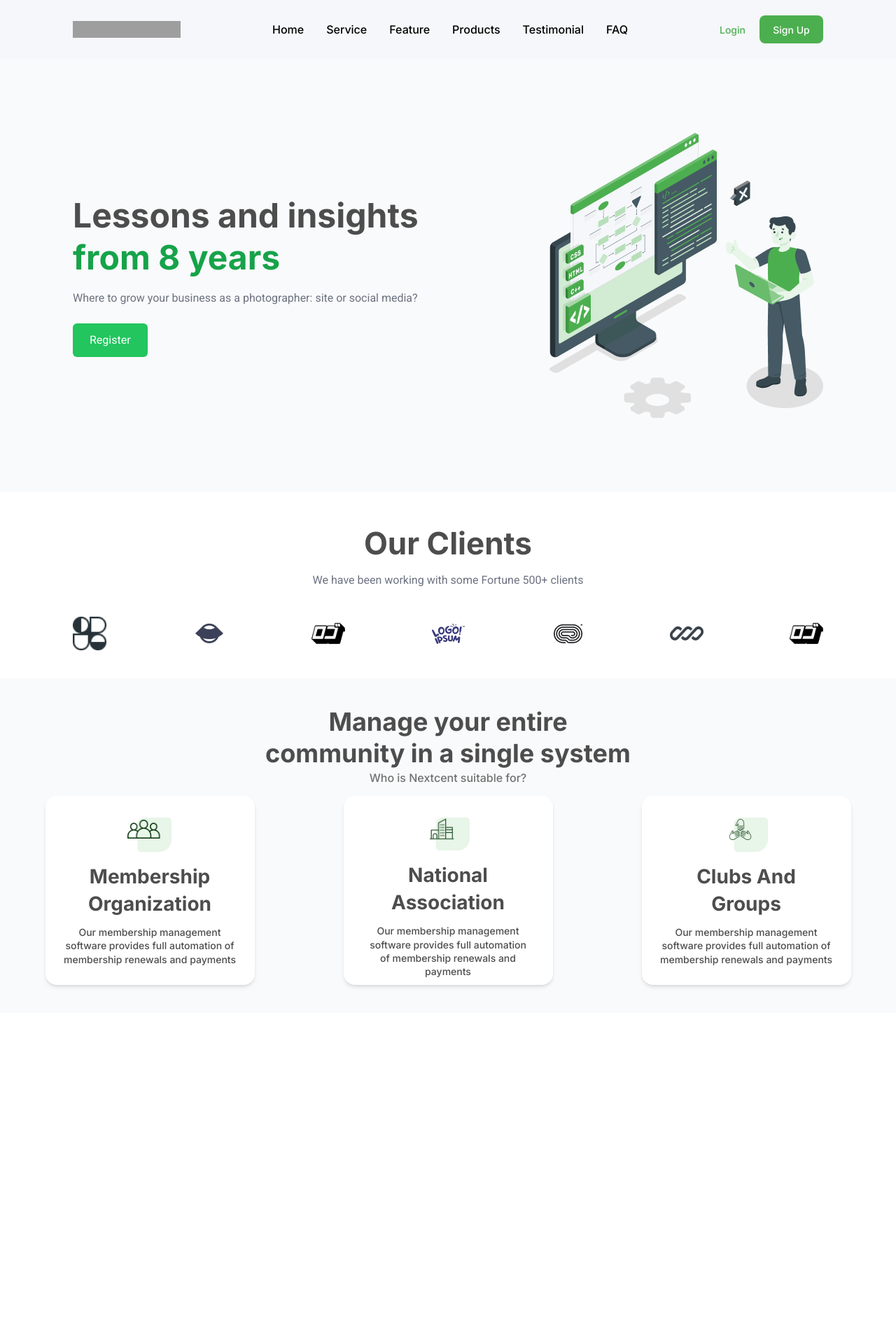
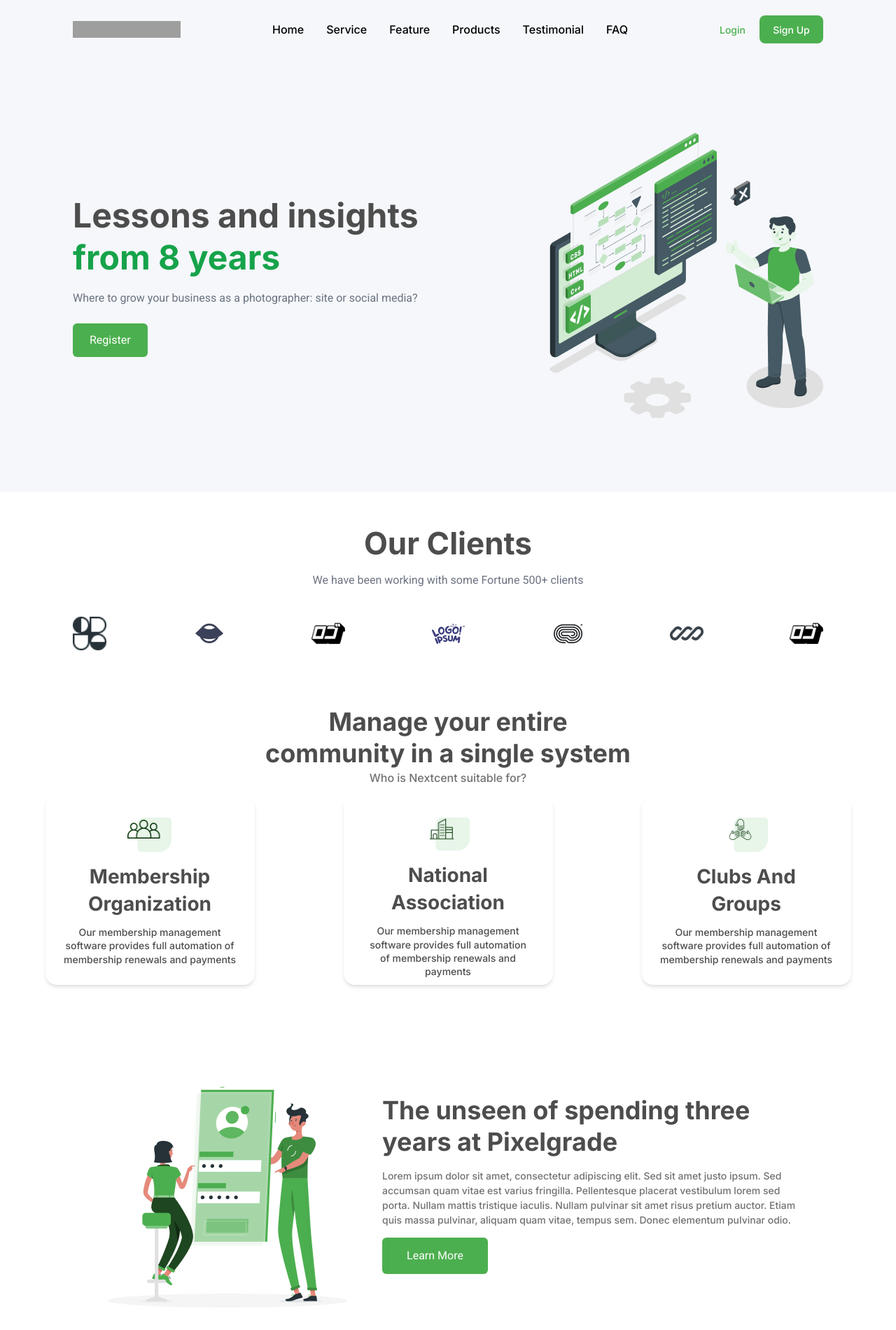
Before and after one commit to teksaglobalindonesia/next-tj-2025, a Next.js app: page / in a window 1280 px wide. Shown: the top 1900 px of the page at 70% size. Before the commit the page ends 1447 px from the top, so only its background shows below. Built offline with nearby package versions, Linux system fonts and the light colour scheme; grey boxes are pictures that could not be loaded.

Commit message:
Update | Section: Spending

```diff
--- a/app/page.tsx
+++ b/app/page.tsx
@@ -2,6 +2,7 @@ import Header from "../components/custom/header";
 import Hero from "../components/custom/hero";
 import Client from "../components/custom/clients";
 import Community from "../components/custom/community";
+import Spending from "../components/custom/spending";
 
 export default function Page() {
   return (
@@ -10,6 +11,7 @@ export default function Page() {
       <Hero />
       <Client />
       <Community />
+      <Spending />
     </main>
   )
 }
--- a/components/custom/community.tsx
+++ b/components/custom/community.tsx
@@ -1,6 +1,6 @@
 export default function Community() {
   return (
-    <section className="flex flex-col justify-center items-center px-[104px] py-[40px] bg-gray-50">
+    <section className="flex flex-col justify-center items-center px-[104px] py-[40px] bg-white">
         <div className="flex flex-col items-center text-center mb-10 w-[542px] h-[88px]">
             <h2 className="font-inter text-[36px] font-semibold text-neutral-dgrey leading-tight">Manage your entire community in a single system</h2>
             <p className="font-inter text-[16px] text-neutral-grey">Who is Nextcent suitable for?</p>
--- a/components/custom/hero.tsx
+++ b/components/custom/hero.tsx
@@ -1,6 +1,6 @@
 export default function Hero() {
   return (
-    <section className="flex justify-between items-center px-[104px] py-[106px] bg-gray-50">
+    <section className="flex justify-between items-center px-[104px] py-[106px] bg-neutral-silver">
       <div className="max-w-lg">
         <h1 className="text-[48px] font-bold text-neutral-dgrey font-inter leading-tight">
           Lessons and insights <span className="text-green-600 font-inter font-semibold">from 8 years</span>
@@ -8,7 +8,7 @@ export default function Hero() {
         <p className="text-gray-500 mt-4">
           Where to grow your business as a photographer: site or social media?
         </p>
-        <button className="mt-6 bg-green-500 text-white px-6 py-3 rounded-md">
+        <button className="mt-6 bg-brand-primary text-white px-6 py-3 rounded-md">
           Register
         </button>
       </div>
--- /dev/null
+++ b/components/custom/spending.tsx
@@ -0,0 +1,14 @@
+export default function Spending() {
+    return (
+       <section className="flex flex-row justify-between items-center px-[104px] py-[40px]">
+           <img src="spending-icon.png" alt="" className="w-[442px] h-[433px]"/>
+           <div className="flex flex-col gap-[16px] w-[661px] h-[268px] mb-[12px]">
+               <h2 className="font-inter text-[36px] font-semibold text-neutral-dgrey leading-tight w-[600px] h-[88px]">The unseen of spending three years at Pixelgrade</h2>
+               <p className="font-inter text-neutral-grey text-[14px] w-[600px] h-[20px] py-[1px]">Lorem ipsum dolor sit amet, consectetur adipiscing elit. Sed sit amet justo ipsum. Sed accumsan quam vitae est varius fringilla. Pellentesque placerat vestibulum lorem sed porta. Nullam mattis tristique iaculis. Nullam pulvinar sit amet risus pretium auctor. Etiam quis massa pulvinar, aliquam quam vitae, tempus sem. Donec elementum pulvinar odio.</p>
+        <button className="w-[151px] h-[52px] py-[14px] px-[32px] bg-brand-primary text-white rounded-md mt-16 gap-[10px]">
+          Learn More
+        </button>
+           </div>
+       </section>
+    );
+}
```
Also changed, not shown: public/spending-icon.png (added).
